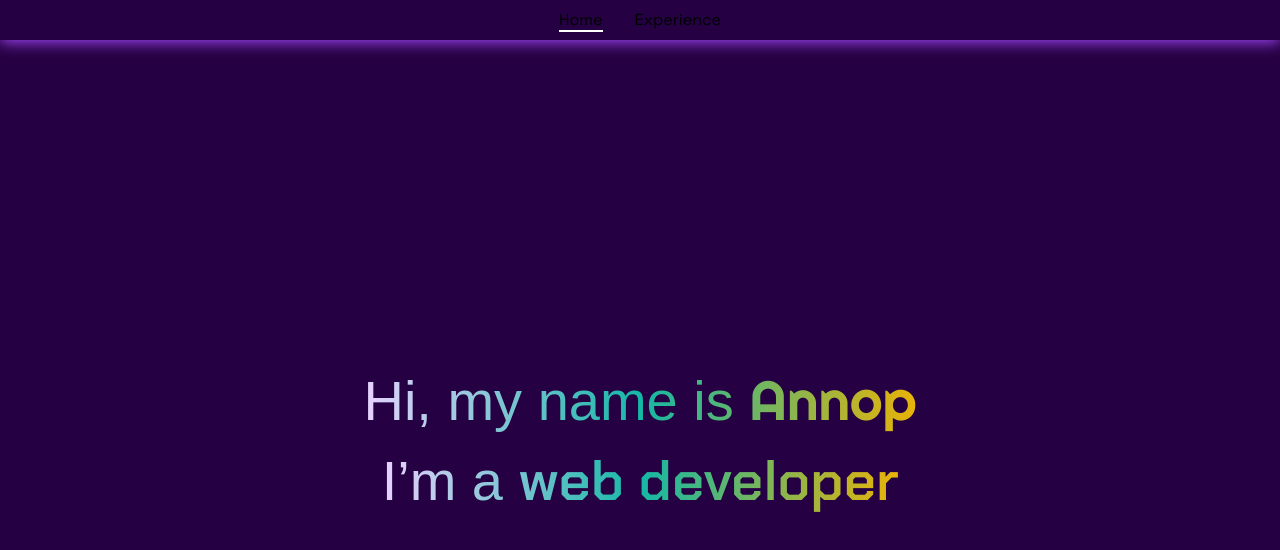
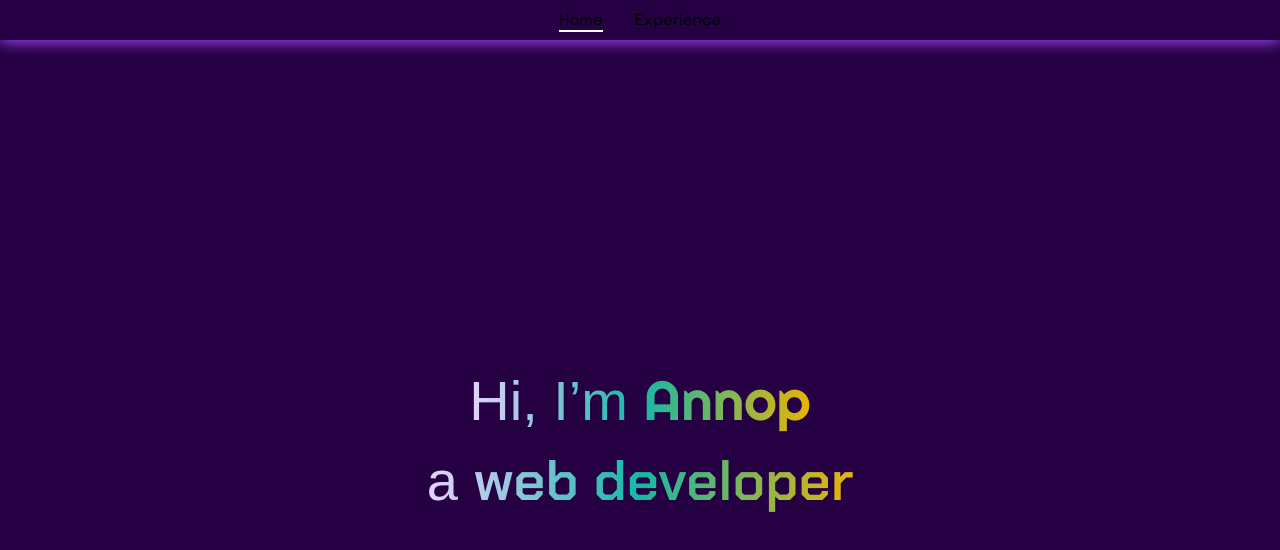
Before and after one commit to annopud/annop-portfolio, a Next.js app: page / in a window 1280 px wide. Shown: the top 550 px of the page. Built offline with nearby package versions, Linux system fonts and the light colour scheme; a web font is replaced by a local one.

Commit message:
Modified introduction component.

```diff
--- a/app/ui/component/introduction.tsx
+++ b/app/ui/component/introduction.tsx
@@ -24,7 +24,7 @@ export default function Introduction() {
           }
         )}
       >
-        <span className="">Hi, my name is </span>
+        <span className="">Hi, I’m </span>
         <span className={`font-righteous ${style.name}`}>Annop</span>
       </div>
       <div
@@ -36,7 +36,7 @@ export default function Introduction() {
           }
         )}
       >
-        <span className="">I’m a </span>
+        <span className="">a </span>
         <span className={`font-chakra-petch font-semibold`}>web developer</span>
       </div>
     </>
```
